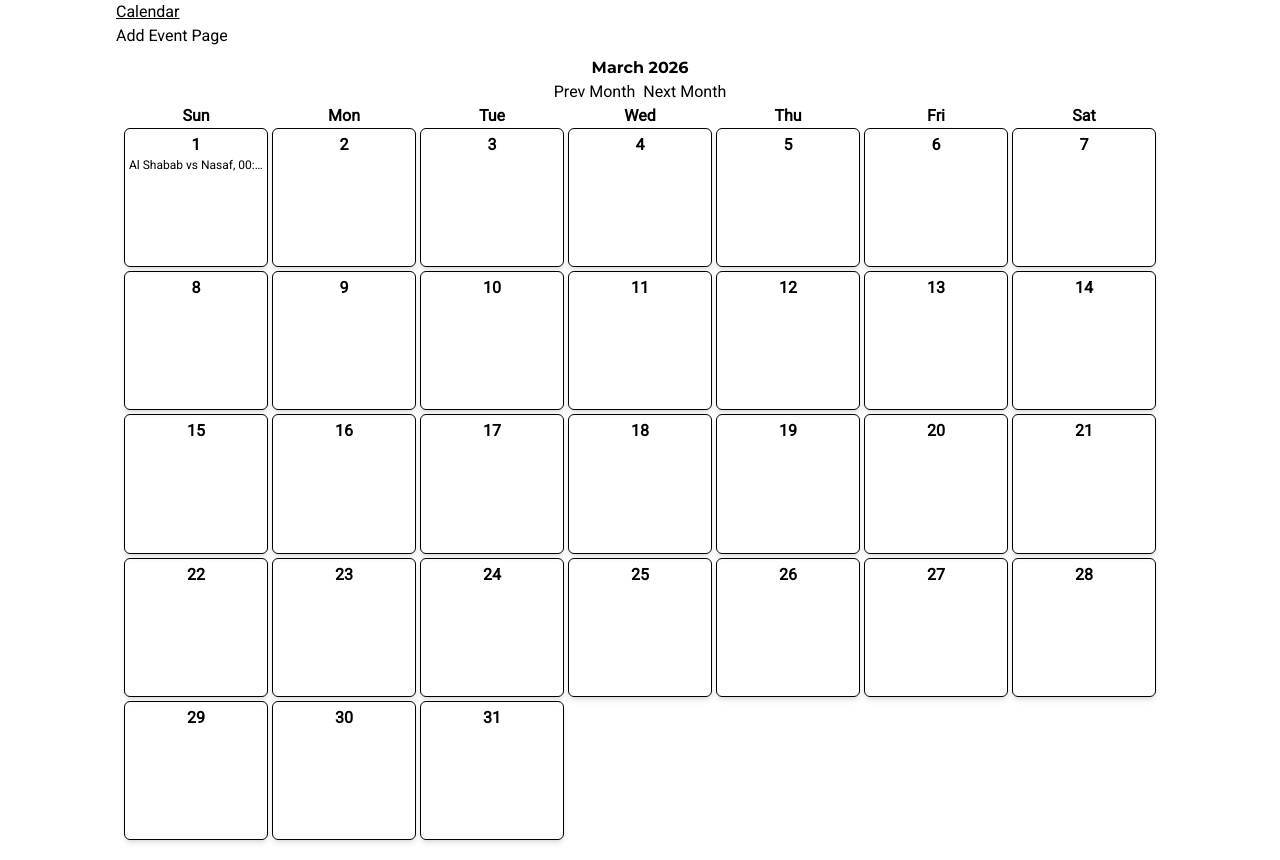
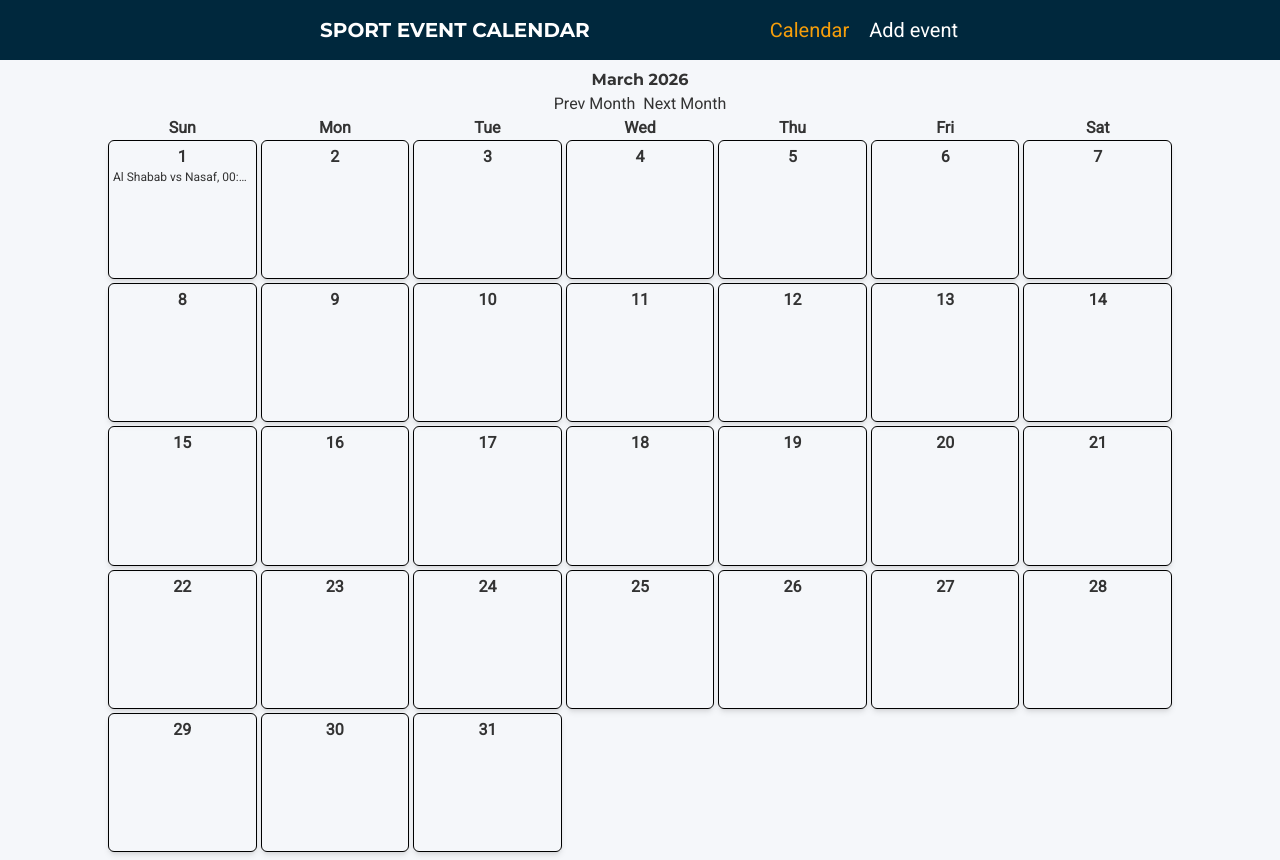
Before and after one commit to ZajacMateusz1/Sportradar, a React (Vite) app: page / in a window 1280 px wide. Built offline with nearby package versions, Linux system fonts and the light colour scheme.

Commit message:
Add navigation styles

```diff
--- a/src/pages/RootLayout.tsx
+++ b/src/pages/RootLayout.tsx
@@ -1,14 +1,18 @@
 import { Outlet, NavLink } from "react-router-dom";
 export default function RootLayout() {
   return (
-    <div className="min-h-screen max-w-270 mx-auto px-4">
-      <header>
+    <>
+      <header className="bg-main-bg text-xs text-font-secondary">
+        <div className="header-wrapper flex items-center justify-between p-3 max-w-2xl mx-auto md:text-md lg:text-lg xl:text-xl sm:p-4">
+          <h1 className="font-header uppercase">Sport Event Calendar</h1>
           <nav>
-          <ul>
+            <ul className="flex gap-0.5 sm:gap-1 md:gap-4">
               <li>
                 <NavLink
                   to="/"
-                className={({ isActive }) => (isActive ? "underline" : "")}
+                  className={({ isActive }) =>
+                    `${isActive ? "text-main" : ""} p-0.5 hover:text-main transition`
+                  }
                 >
                   Calendar
                 </NavLink>
@@ -16,17 +20,20 @@ export default function RootLayout() {
               <li>
                 <NavLink
                   to="/events/add-event"
-                className={({ isActive }) => (isActive ? "underline" : "")}
+                  className={({ isActive }) =>
+                    `${isActive ? "text-main" : ""} p-0.5 hover:text-main transition`
+                  }
                 >
-                Add Event Page
+                  Add event
                 </NavLink>
               </li>
             </ul>
           </nav>
+        </div>
       </header>
-      <main>
+      <main className="max-w-270 mx-auto">
         <Outlet />
       </main>
-    </div>
+    </>
   );
 }
--- a/src/styles/index.css
+++ b/src/styles/index.css
@@ -2,7 +2,12 @@
 
 body {
   font-family: "Roboto", Arial, sans-serif;
+  background-color: #f5f7fa;
+  color: #333;
 }
 @theme {
   --font-header: "Montserrat", Arial, sans-serif;
+  --color-main: #f59e0b;
+  --color-main-bg: #00283d;
+  --color-font-secondary: #fff;
 }
```
Lines whose indentation alone changed are shown as unchanged.
